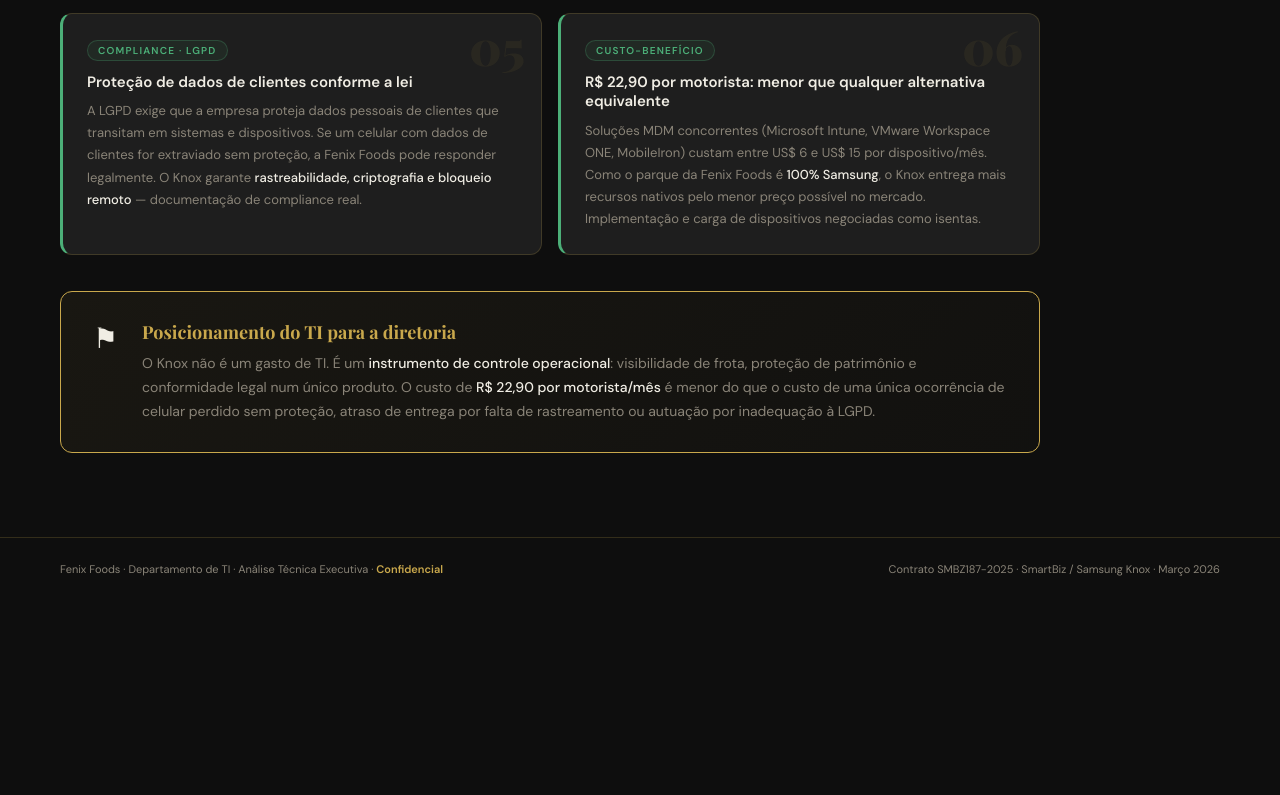
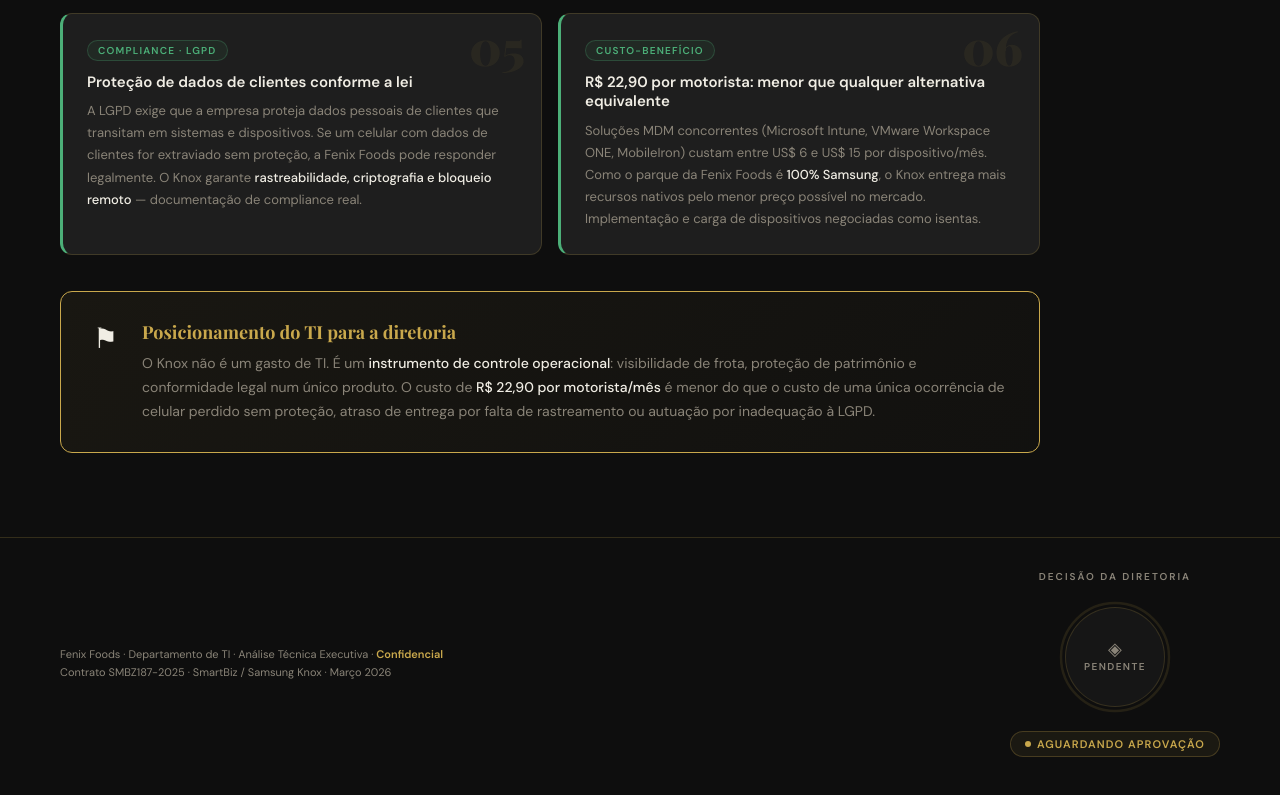
Before and after one commit to SamuelJacomo/FENIXFOODS, a plain HTML site: page index.html in a window 1280 px wide. Shown: the part 1143-1938 px from the top of the page. Before the commit the page ends 1743 px from the top, so only its background shows below. Drawn offline with nearby package versions, Linux system fonts and the light colour scheme.

Commit message:
Update index.html

```diff
--- a/index.html
+++ b/index.html
@@ -28,7 +28,6 @@
   * { margin:0; padding:0; box-sizing:border-box; }
   body { background: var(--dark); color: var(--text); font-family: 'DM Sans', sans-serif; min-height:100vh; }
 
-  /* HEADER */
   .header {
     background: var(--dark2);
     border-bottom: 1px solid var(--border);
@@ -75,7 +74,6 @@
   .meta-label { font-size: 10px; letter-spacing: 0.15em; text-transform: uppercase; color: var(--muted); }
   .meta-val { font-size: 14px; font-weight: 500; color: var(--text); }
 
-  /* TABS */
   .tabs {
     display: flex;
     background: var(--dark2);
@@ -101,11 +99,9 @@
   .tab:hover { color: var(--text); }
   .tab.active { color: var(--gold); border-bottom-color: var(--gold); }
 
-  /* CONTENT */
   .content { display: none; padding: 48px 60px; max-width: 1100px; }
   .content.active { display: block; }
 
-  /* SECTION HEADER */
   .section-eyebrow {
     font-size: 10px;
     font-weight: 600;
@@ -129,7 +125,6 @@
     max-width: 680px;
   }
 
-  /* COST BANNER */
   .cost-banner {
     background: var(--dark3);
     border: 1px solid var(--border);
@@ -145,7 +140,6 @@
   .cost-num { font-family: 'Playfair Display', serif; font-size: 26px; color: var(--gold); font-weight: 700; }
   .cost-lbl { font-size: 12px; color: var(--muted); line-height: 1.4; }
 
-  /* ARGUMENT CARDS */
   .args-grid { display: grid; grid-template-columns: 1fr 1fr; gap: 16px; margin-bottom: 36px; }
   .arg-card {
     background: var(--dark3);
@@ -184,7 +178,6 @@
   .arg-card p { font-size: 13px; color: var(--muted); line-height: 1.7; }
   .arg-card p b { color: var(--text); font-weight: 500; }
 
-  /* VERDICT BOX */
   .verdict {
     background: linear-gradient(135deg, rgba(201,168,76,0.06) 0%, rgba(201,168,76,0.02) 100%);
     border: 1px solid var(--gold);
@@ -195,10 +188,7 @@
     align-items: flex-start;
     margin-bottom: 36px;
   }
-  .verdict-icon {
-    font-size: 28px;
-    flex-shrink: 0;
-  }
+  .verdict-icon { font-size: 28px; flex-shrink: 0; }
   .verdict h3 {
     font-family: 'Playfair Display', serif;
     font-size: 18px;
@@ -209,7 +199,6 @@
   .verdict p { font-size: 14px; color: var(--muted); line-height: 1.7; }
   .verdict p b { color: var(--text); font-weight: 500; }
 
-  /* OPTIONS TABLE */
   .options-wrap { display: grid; grid-template-columns: 1fr 1fr; gap: 16px; margin-bottom: 36px; }
   .option-card {
     background: var(--dark3);
@@ -217,10 +206,7 @@
     border-radius: 12px;
     overflow: hidden;
   }
-  .option-header {
-    padding: 20px 24px 16px;
-    border-bottom: 1px solid var(--border);
-  }
+  .option-header { padding: 20px 24px 16px; border-bottom: 1px solid var(--border); }
   .option-badge {
     font-size: 10px;
     font-weight: 600;
@@ -272,7 +258,6 @@
     margin-top: 6px;
   }
 
-  /* TIMELINE */
   .timeline { position: relative; padding-left: 32px; margin-bottom: 36px; }
   .timeline::before {
     content:'';
@@ -302,7 +287,6 @@
   .tl-desc { font-size: 13px; color: var(--muted); line-height: 1.7; }
   .tl-desc b { color: var(--text); font-weight: 500; }
 
-  /* ROI TABLE */
   .roi-table { width: 100%; border-collapse: collapse; margin-bottom: 36px; font-size: 13px; }
   .roi-table th {
     text-align: left;
@@ -326,7 +310,6 @@
   .roi-table td.highlight { color: var(--green); font-weight: 500; }
   .roi-table tr:last-child td { border-bottom: none; }
 
-  /* ALERT */
   .alert-box {
     background: rgba(232,160,48,0.06);
     border: 1px solid rgba(232,160,48,0.25);
@@ -341,15 +324,129 @@
 
   /* FOOTER */
   .doc-footer {
-    padding: 24px 60px;
+    padding: 32px 60px 40px;
     border-top: 1px solid var(--border);
     display: flex;
     justify-content: space-between;
     align-items: center;
-    font-size: 11px;
+    gap: 40px;
+    flex-wrap: wrap;
+  }
+  .footer-info { display: flex; flex-direction: column; gap: 4px; }
+  .footer-info span { font-size: 11px; color: var(--muted); }
+  .footer-info b { color: var(--gold); }
+
+  /* DECISION BUTTON */
+  .decision-wrap {
+    display: flex;
+    flex-direction: column;
+    align-items: center;
+    gap: 14px;
+  }
+  .decision-label {
+    font-size: 10px;
+    font-weight: 600;
+    letter-spacing: 0.2em;
+    text-transform: uppercase;
     color: var(--muted);
   }
-  .doc-footer b { color: var(--gold); }
+  .decision-ring {
+    position: relative;
+    width: 120px;
+    height: 120px;
+    border-radius: 50%;
+    cursor: pointer;
+    transition: transform 0.18s cubic-bezier(.4,0,.2,1);
+    flex-shrink: 0;
+  }
+  .decision-ring:hover { transform: scale(1.07); }
+  .decision-ring:active { transform: scale(0.95); }
+  .decision-ring svg {
+    position: absolute;
+    inset: 0;
+    width: 100%;
+    height: 100%;
+    transform: rotate(-90deg);
+  }
+  .decision-ring svg circle.bg {
+    fill: none;
+    stroke: rgba(201,168,76,0.12);
+    stroke-width: 2.5;
+  }
+  .decision-ring svg circle.arc {
+    fill: none;
+    stroke-width: 2.5;
+    stroke-linecap: round;
+    stroke-dasharray: 0 1000;
+    transition: stroke-dasharray 0.55s cubic-bezier(.4,0,.2,1), stroke 0.35s;
+  }
+  .decision-inner {
+    position: absolute;
+    inset: 10px;
+    border-radius: 50%;
+    background: var(--dark2);
+    border: 1px solid rgba(201,168,76,0.18);
+    display: flex;
+    flex-direction: column;
+    align-items: center;
+    justify-content: center;
+    gap: 2px;
+    transition: border-color 0.35s, background 0.35s;
+  }
+  .decision-ico {
+    font-size: 18px;
+    line-height: 1;
+    color: var(--muted);
+    transition: color 0.3s;
+  }
+  .decision-lbl {
+    font-size: 10px;
+    font-weight: 600;
+    letter-spacing: 0.14em;
+    text-transform: uppercase;
+    color: var(--muted);
+    transition: color 0.35s;
+  }
+  .decision-pill {
+    display: inline-flex;
+    align-items: center;
+    gap: 6px;
+    padding: 5px 14px;
+    border-radius: 100px;
+    font-size: 11px;
+    font-weight: 600;
+    letter-spacing: 0.1em;
+    text-transform: uppercase;
+    border: 1px solid rgba(201,168,76,0.25);
+    background: rgba(201,168,76,0.07);
+    color: var(--gold);
+    transition: all 0.35s;
+    white-space: nowrap;
+  }
+  .decision-dot {
+    width: 6px;
+    height: 6px;
+    border-radius: 50%;
+    background: var(--gold);
+    flex-shrink: 0;
+    transition: background 0.35s;
+  }
+
+  /* STATE: approved */
+  .state-approved .arc { stroke: var(--green); stroke-dasharray: 345 1000; }
+  .state-approved .decision-inner { border-color: rgba(76,175,120,0.4); background: rgba(76,175,120,0.04); }
+  .state-approved .decision-ico { color: var(--green); }
+  .state-approved .decision-lbl { color: var(--green); }
+  .state-approved .decision-pill { background: rgba(76,175,120,0.08); border-color: rgba(76,175,120,0.3); color: var(--green); }
+  .state-approved .decision-dot { background: var(--green); }
+
+  /* STATE: rejected */
+  .state-rejected .arc { stroke: var(--red); stroke-dasharray: 345 1000; }
+  .state-rejected .decision-inner { border-color: rgba(224,85,85,0.4); background: rgba(224,85,85,0.04); }
+  .state-rejected .decision-ico { color: var(--red); }
+  .state-rejected .decision-lbl { color: var(--red); }
+  .state-rejected .decision-pill { background: rgba(224,85,85,0.08); border-color: rgba(224,85,85,0.3); color: var(--red); }
+  .state-rejected .decision-dot { background: var(--red); }
 
   @media (max-width: 768px) {
     .header, .tabs, .content, .doc-footer { padding-left: 20px; padding-right: 20px; }
@@ -357,6 +454,7 @@
     .args-grid, .options-wrap { grid-template-columns: 1fr; }
     .header h1 { font-size: 26px; }
     .tabs { overflow-x: auto; }
+    .doc-footer { flex-direction: column; align-items: flex-start; }
   }
 </style>
 </head>
@@ -371,7 +469,7 @@
     <div class="meta-item"><span class="meta-label">Dispositivos</span><span class="meta-val">100 unidades Samsung</span></div>
     <div class="meta-item"><span class="meta-label">Custo mensal</span><span class="meta-val">R$ 2.290,00</span></div>
     <div class="meta-item"><span class="meta-label">Vigência</span><span class="meta-val">12 meses · renovação automática</span></div>
-    <div class="meta-item"><span class="meta-label">Status</span><span class="meta-val" style="color:var(--amber)">Aguardando aprovação diretoria</span></div>
+    <div class="meta-item"><span class="meta-label">Status</span><span class="meta-val" id="header-status" style="color:var(--amber)">Aguardando aprovação diretoria</span></div>
   </div>
 </div>
 
@@ -528,7 +626,6 @@
         <div class="option-row"><div class="dot-green"></div><span><b>GPS + bloqueio + histórico de rotas</b> disponíveis no primeiro mês</span></div>
         <div class="option-row"><div class="dot-green"></div><span>Implementação e KME <b>isentos</b> — economia de R$ 68,70 já garantida</span></div>
         <div class="option-row"><div class="dot-green"></div><span>Saída sem multa com <b>30 dias de aviso</b> — baixo risco de comprometimento</span></div>
-        <div class="option-red"></div>
         <div class="option-row" style="margin-top:10px"><div class="dot-red"></div><span>Exposição cambial: <b>dólar sobe = custo sobe</b> acima de 10% de variação</span></div>
         <div class="option-row"><div class="dot-red"></div><span>Exige <b>treinamento do time de TI</b> para operar o painel corretamente</span></div>
       </div>
@@ -690,9 +787,30 @@
   </div>
 </div>
 
+<!-- FOOTER COM BOTÃO DE DECISÃO -->
 <div class="doc-footer">
+  <div class="footer-info">
     <span>Fenix Foods · Departamento de TI · Análise Técnica Executiva · <b>Confidencial</b></span>
     <span>Contrato SMBZ187-2025 · SmartBiz / Samsung Knox · Março 2026</span>
+  </div>
+
+  <div class="decision-wrap" id="decisionWrap">
+    <div class="decision-label">Decisão da diretoria</div>
+    <div class="decision-ring" id="decisionBtn" onclick="toggleDecision()">
+      <svg viewBox="0 0 120 120">
+        <circle class="bg" cx="60" cy="60" r="54"/>
+        <circle class="arc" id="decisionArc" cx="60" cy="60" r="54"/>
+      </svg>
+      <div class="decision-inner">
+        <div class="decision-ico" id="decisionIco">◈</div>
+        <div class="decision-lbl" id="decisionLbl">Pendente</div>
+      </div>
+    </div>
+    <div class="decision-pill" id="decisionPill">
+      <div class="decision-dot" id="decisionDot"></div>
+      <span id="decisionPillText">Aguardando aprovação</span>
+    </div>
+  </div>
 </div>
 
 <script>
@@ -702,6 +820,31 @@
     document.getElementById('tab-' + id).classList.add('active');
     event.target.classList.add('active');
   }
+
+  var decisionState = 0;
+  var states = [
+    { cls: '',               ico: '◈', lbl: 'Pendente',  pill: 'Aguardando aprovação',   headerColor: 'var(--amber)',  headerText: 'Aguardando aprovação diretoria' },
+    { cls: 'state-approved', ico: '✦', lbl: 'Aprovado',  pill: 'Contrato aprovado',       headerColor: 'var(--green)',  headerText: 'Aprovado pela diretoria' },
+    { cls: 'state-rejected', ico: '✕', lbl: 'Reprovado', pill: 'Contrato reprovado',      headerColor: 'var(--red)',    headerText: 'Reprovado pela diretoria' }
+  ];
+
+  function toggleDecision() {
+    decisionState = (decisionState + 1) % 3;
+    var s = states[decisionState];
+    var wrap = document.getElementById('decisionWrap');
+    var btn  = document.getElementById('decisionBtn');
+
+    wrap.className = 'decision-wrap ' + s.cls;
+    btn.className  = 'decision-ring ' + s.cls;
+
+    document.getElementById('decisionIco').textContent      = s.ico;
+    document.getElementById('decisionLbl').textContent      = s.lbl;
+    document.getElementById('decisionPillText').textContent = s.pill;
+
+    var hs = document.getElementById('header-status');
+    hs.style.color = s.headerColor;
+    hs.textContent = s.headerText;
+  }
 </script>
 </body>
 </html>
```
Lines whose indentation alone changed are shown as unchanged.
